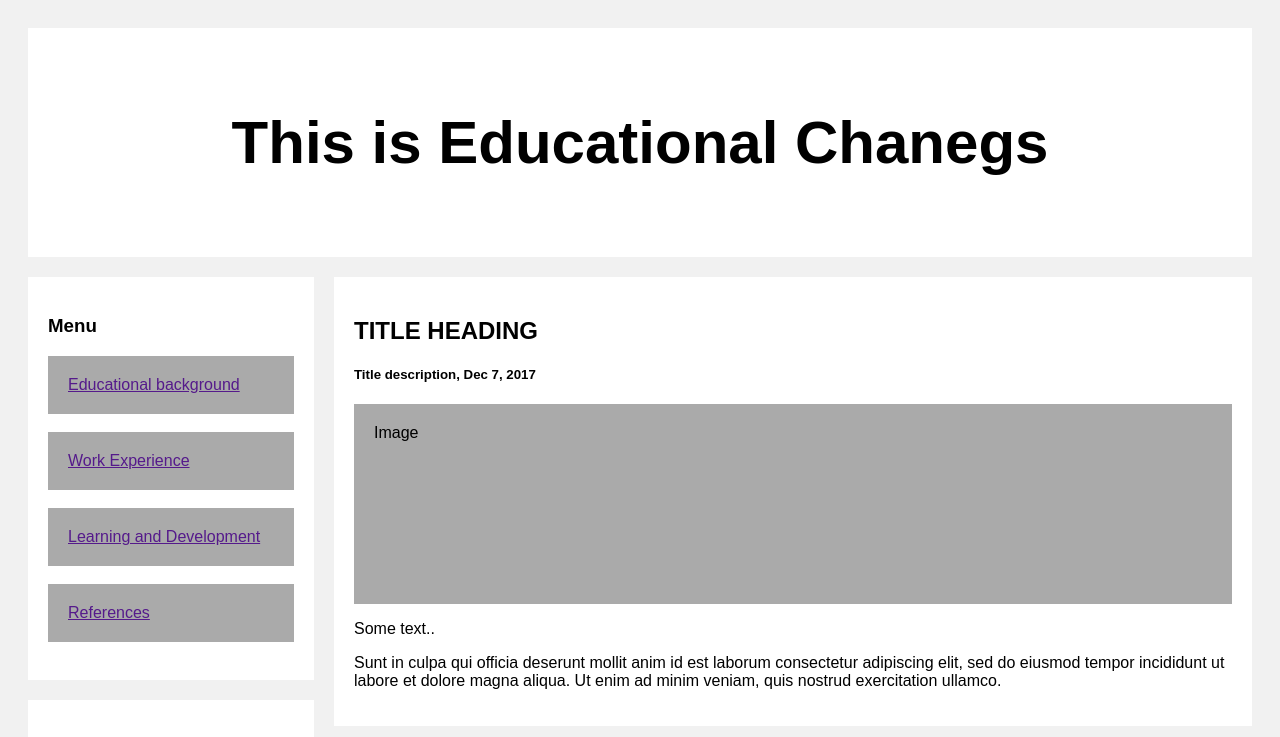
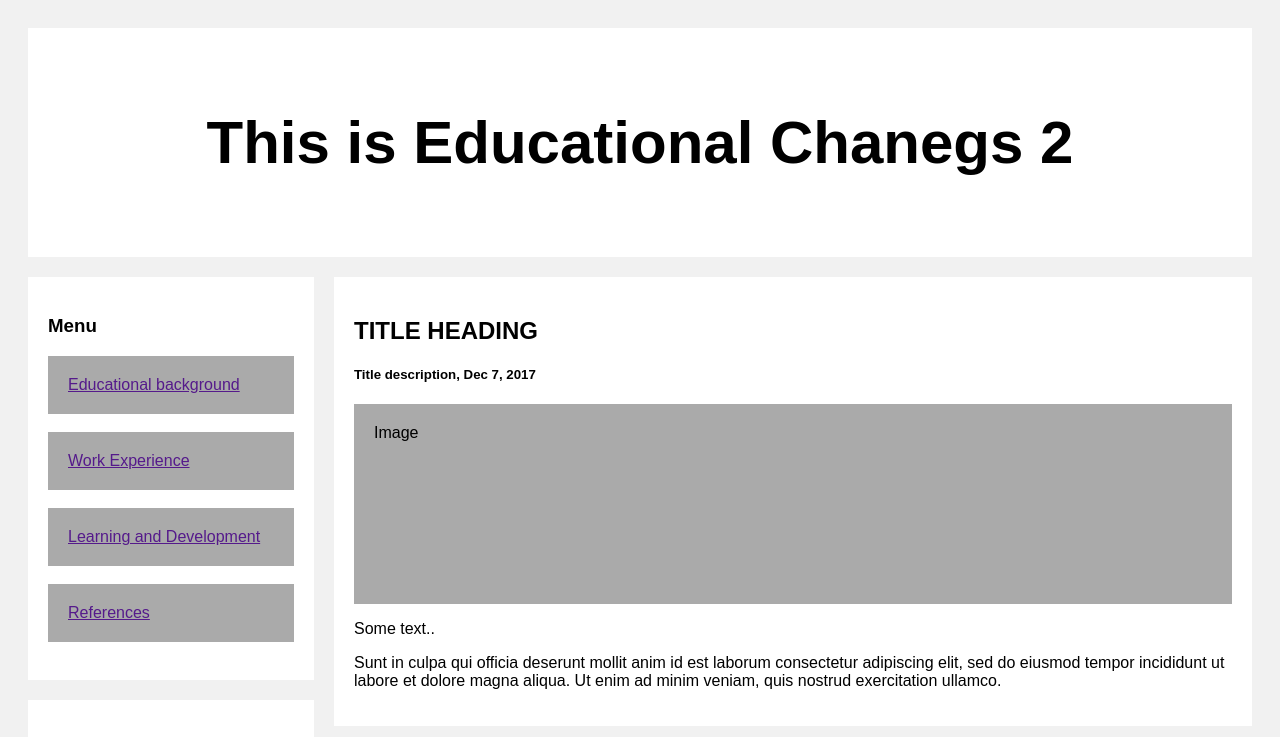
Before and after one commit to mrmartincarlito/test-mp1-project, a plain HTML site: page educational.html in a window 1280 px wide. Shown: the top 737 px of the page. Drawn offline with Linux system fonts and the light colour scheme.

Commit message:
Changes ulit

```diff
--- a/educational.html
+++ b/educational.html
@@ -77,7 +77,7 @@ body {
 <body>
 
 <div class="header">
-  <h2>This is Educational Chanegs</h2>
+  <h2>This is Educational Chanegs 2</h2>
 </div>
 
 <div class="row">
```
